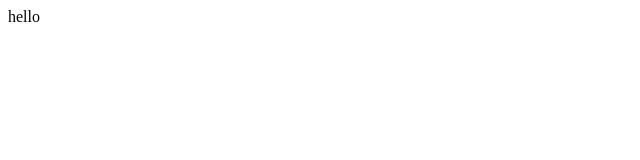
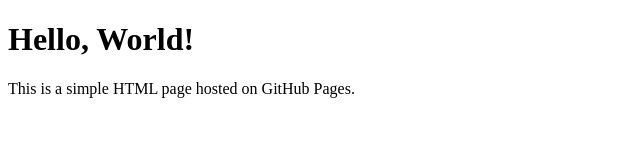
Before and after one commit to dineshjk92/broken-images-webpage.io, a plain HTML site: page brokenimages.html in a window 1280 px wide. Shown: the whole page, without its empty margins (0-640 px from the left). Drawn offline with Linux system fonts and the light colour scheme.

Commit message:
Update brokenimages.html

```diff
--- a/brokenimages.html
+++ b/brokenimages.html
@@ -1,3 +1,12 @@
-<html>
-hello
+<!DOCTYPE html>
+<html lang="en">
+<head>
+    <meta charset="UTF-8">
+    <meta name="viewport" content="width=device-width, initial-scale=1.0">
+    <title>My HTML Page</title>
+</head>
+<body>
+    <h1>Hello, World!</h1>
+    <p>This is a simple HTML page hosted on GitHub Pages.</p>
+</body>
 </html>
```
